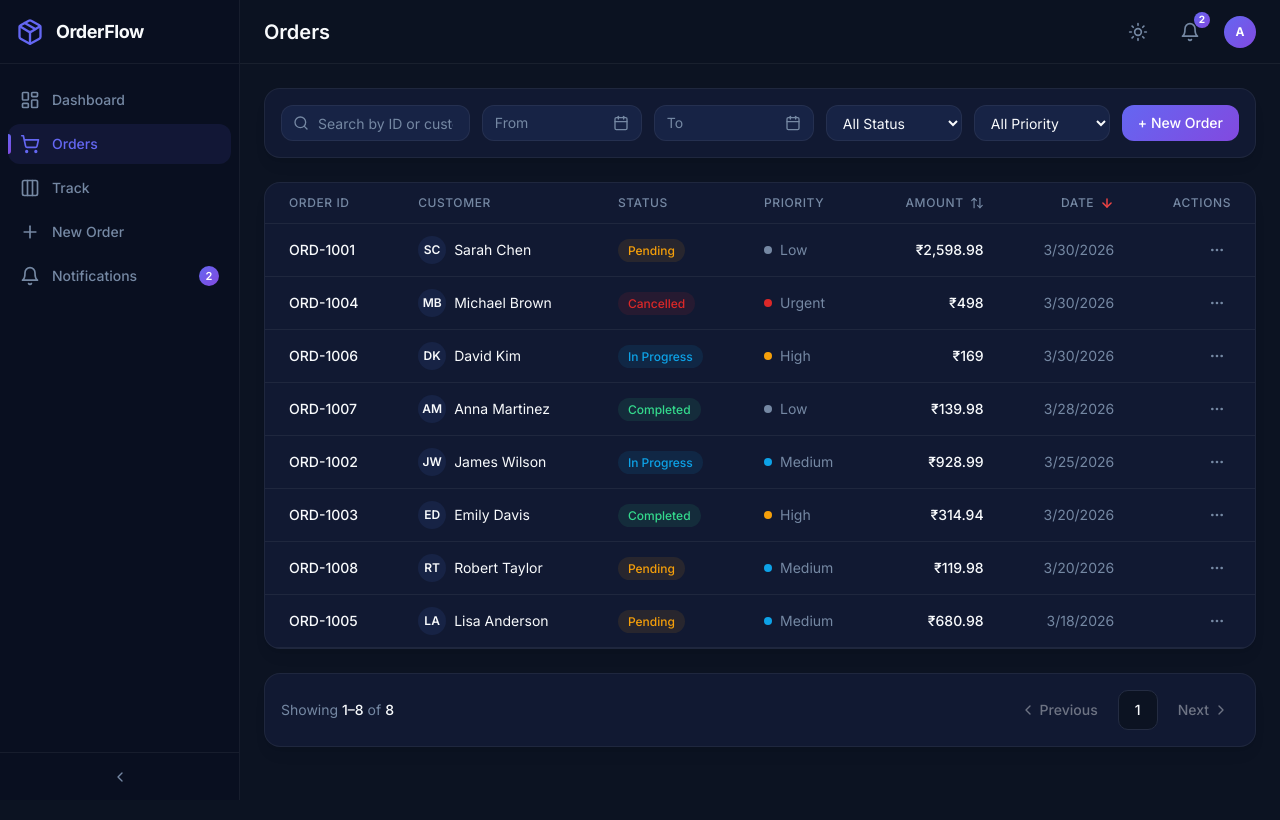
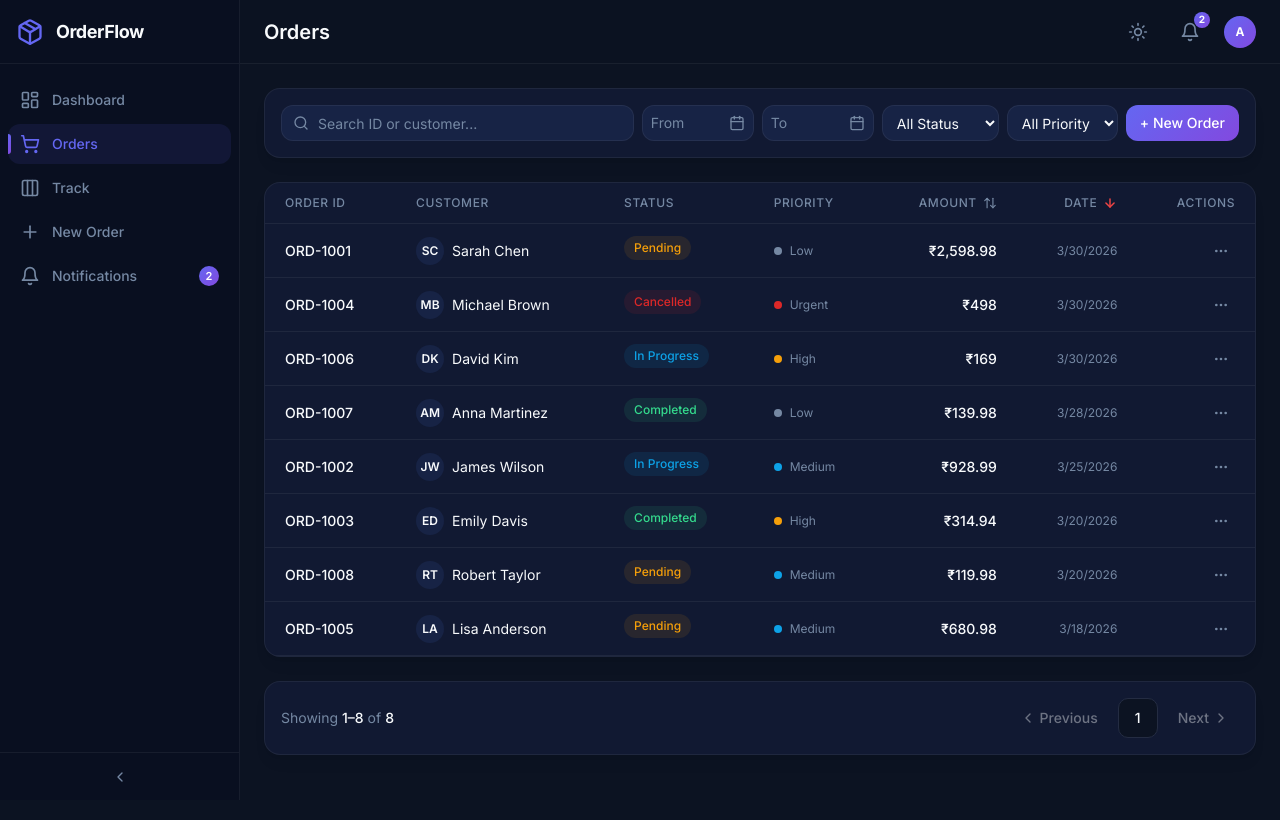
Before and after one commit to Shadab0072/order-management-system, a React (Vite) app: page /orders in a window 1280 px wide. Shown: the top 820 px of the page. Built offline with nearby package versions, Linux system fonts and the light colour scheme.

Commit message:
Refactor OrderList component for improved layout and styling.

```diff
--- a/src/pages/OrderList.jsx
+++ b/src/pages/OrderList.jsx
@@ -46,12 +46,13 @@ const priorityDot = {
   high: "bg-warning",
   urgent: "bg-destructive"
 };
-const filterDateTriggerClass = "flex min-w-0 flex-1 items-center justify-between gap-1 px-2 sm:px-3 text-left text-sm outline-none transition-colors hover:bg-muted/20";
+const filterDateTriggerClass =
+  "flex min-w-0 flex-1 items-center justify-between gap-1 px-2 text-left text-xs sm:text-sm outline-none transition-colors hover:bg-muted/20";
 function OrderListFilterDate({ label, value, onChange, disabled }) {
   return (
     <div
       className={cn(
-        "flex h-9 w-full min-w-0 sm:w-auto sm:flex-none sm:min-w-[10rem] sm:max-w-[11rem] items-stretch rounded-xl border border-border bg-surface-2 overflow-hidden",
+        "flex h-8 w-full min-w-0 sm:h-9 sm:w-auto sm:flex-none sm:min-w-[7rem] sm:max-w-[9rem] items-stretch rounded-xl border border-border bg-surface-2 overflow-hidden",
         "focus-within:ring-2 focus-within:ring-primary/30"
       )}>
       <Popover>
@@ -156,75 +157,56 @@ function OrderList() {
   };
   return (
     <div className="space-y-4 sm:space-y-6 animate-fade-in pb-10 sm:pb-12">
-      <div
-        className="glass-card p-3 sm:p-4 flex flex-col sm:flex-row flex-wrap items-stretch sm:items-center gap-2 sm:gap-3">
-        <div className="relative flex-1 min-w-0">
-          <Search
-            className="absolute left-3 top-1/2 -translate-y-1/2 h-4 w-4 text-muted-foreground" />
+      <div className="glass-card flex flex-wrap items-center gap-2 p-3 sm:gap-2 sm:p-4">
+        <div className="relative w-full min-w-0 flex-[1_1_100%] sm:flex-1 sm:basis-[min(100%,12rem)]">
+          <Search className="absolute left-2.5 top-1/2 h-3.5 w-3.5 -translate-y-1/2 text-muted-foreground sm:left-3 sm:h-4 sm:w-4" />
           <input
             type="text"
-            placeholder="Search by ID or customer..."
+            placeholder="Search ID or customer..."
             value={search}
             onChange={(e) => setSearch(e.target.value)}
-            className="w-full h-9 pl-9 pr-4 rounded-xl bg-surface-2 border border-border text-sm text-foreground placeholder:text-muted-foreground focus:outline-none focus:ring-2 focus:ring-primary/30" />
+            className="h-8 w-full rounded-xl border border-border bg-surface-2 pl-8 pr-3 text-sm text-foreground placeholder:text-muted-foreground focus:outline-none focus:ring-2 focus:ring-primary/30 sm:h-9 sm:pl-9 sm:pr-4"
+          />
         </div>
-        <div className="grid w-full grid-cols-2 gap-2 sm:flex sm:w-auto sm:min-w-0 sm:flex-wrap sm:items-center sm:gap-3">
+        <div className="flex w-full min-w-0 flex-[1_1_100%] gap-2 sm:w-auto sm:flex-[0_1_auto] sm:shrink-0">
           <OrderListFilterDate
             label="From"
             value={dateFrom}
             onChange={setDateFrom}
-            disabled={dateTo ? { after: endOfDay(dateTo) } : undefined} />
+            disabled={dateTo ? { after: endOfDay(dateTo) } : undefined}
+          />
           <OrderListFilterDate
             label="To"
             value={dateTo}
             onChange={setDateTo}
-            disabled={dateFrom ? { before: startOfDay(dateFrom) } : undefined} />
+            disabled={dateFrom ? { before: startOfDay(dateFrom) } : undefined}
+          />
         </div>
-        <div className="grid w-full grid-cols-2 gap-2 sm:flex sm:w-auto sm:min-w-0 sm:flex-wrap sm:items-center sm:gap-3">
+        <div className="flex w-full min-w-0 flex-[1_1_100%] gap-2 sm:w-auto sm:flex-[0_1_auto] sm:shrink-0">
           <select
             value={statusFilter}
             onChange={(e) => setStatusFilter(e.target.value)}
-            className="min-w-0 w-full sm:w-auto sm:min-w-[8.5rem] h-9 px-3 rounded-xl bg-surface-2 border border-border text-sm text-foreground focus:outline-none focus:ring-2 focus:ring-primary/30">
-            <option value="all">
-              All Status
-            </option>
-            <option value="pending">
-              Pending
-            </option>
-            <option value="in_progress">
-              In Progress
-            </option>
-            <option value="completed">
-              Completed
-            </option>
-            <option value="cancelled">
-              Cancelled
-            </option>
+            className="h-8 min-w-0 flex-1 rounded-xl border border-border bg-surface-2 px-2 text-xs text-foreground focus:outline-none focus:ring-2 focus:ring-primary/30 sm:h-9 sm:min-w-[6.5rem] sm:flex-none sm:px-2.5 sm:text-sm">
+            <option value="all">All Status</option>
+            <option value="pending">Pending</option>
+            <option value="in_progress">In Progress</option>
+            <option value="completed">Completed</option>
+            <option value="cancelled">Cancelled</option>
           </select>
           <select
             value={priorityFilter}
             onChange={(e) => setPriorityFilter(e.target.value)}
-            className="min-w-0 w-full sm:w-auto sm:min-w-[8.5rem] h-9 px-3 rounded-xl bg-surface-2 border border-border text-sm text-foreground focus:outline-none focus:ring-2 focus:ring-primary/30">
-            <option value="all">
-              All Priority
-            </option>
-            <option value="low">
-              Low
-            </option>
-            <option value="medium">
-              Medium
-            </option>
-            <option value="high">
-              High
-            </option>
-            <option value="urgent">
-              Urgent
-            </option>
+            className="h-8 min-w-0 flex-1 rounded-xl border border-border bg-surface-2 px-2 text-xs text-foreground focus:outline-none focus:ring-2 focus:ring-primary/30 sm:h-9 sm:min-w-[6.5rem] sm:flex-none sm:px-2.5 sm:text-sm">
+            <option value="all">All Priority</option>
+            <option value="low">Low</option>
+            <option value="medium">Medium</option>
+            <option value="high">High</option>
+            <option value="urgent">Urgent</option>
           </select>
         </div>
         <Link
           to="/orders/new"
-          className="w-full sm:w-auto shrink-0 h-9 px-4 rounded-xl gradient-primary text-primary-foreground text-sm font-medium flex items-center justify-center gap-2 hover:opacity-90 transition-opacity">
+          className="flex h-8 w-full shrink-0 items-center justify-center gap-1.5 rounded-xl px-3 text-xs font-medium text-primary-foreground gradient-primary transition-opacity hover:opacity-90 sm:h-9 sm:w-auto sm:px-3.5 sm:text-sm">
           + New Order
         </Link>
       </div>
@@ -306,23 +288,19 @@ function OrderList() {
       </div>
       <div className="glass-card overflow-hidden hidden sm:block">
         <div className="overflow-x-auto">
-          <table className="w-full text-sm">
+          <table className="w-full min-w-max text-sm">
             <thead>
               <tr className="border-b border-border">
-                <th
-                  className="text-left py-3 px-4 lg:px-6 text-xs font-medium text-muted-foreground uppercase tracking-wider">
+                <th className="whitespace-nowrap py-2.5 pl-3 pr-2 text-left text-[10px] font-medium uppercase tracking-wider text-muted-foreground sm:py-3 sm:pl-4 sm:pr-3 sm:text-xs lg:px-5">
                   Order ID
                 </th>
-                <th
-                  className="text-left py-3 px-4 lg:px-6 text-xs font-medium text-muted-foreground uppercase tracking-wider">
+                <th className="whitespace-nowrap py-2.5 px-2 text-left text-[10px] font-medium uppercase tracking-wider text-muted-foreground sm:py-3 sm:px-3 sm:text-xs lg:px-5">
                   Customer
                 </th>
-                <th
-                  className="text-left py-3 px-4 lg:px-6 text-xs font-medium text-muted-foreground uppercase tracking-wider">
+                <th className="whitespace-nowrap py-2.5 px-2 text-left text-[10px] font-medium uppercase tracking-wider text-muted-foreground sm:py-3 sm:px-3 sm:text-xs lg:px-5">
                   Status
                 </th>
-                <th
-                  className="text-left py-3 px-4 lg:px-6 text-xs font-medium text-muted-foreground uppercase tracking-wider hidden md:table-cell">
+                <th className="whitespace-nowrap py-2.5 px-2 text-left text-[10px] font-medium uppercase tracking-wider text-muted-foreground sm:py-3 sm:px-3 sm:text-xs lg:px-5">
                   Priority
                 </th>
                 <th
@@ -334,7 +312,7 @@ function OrderList() {
                         : "descending"
                       : undefined
                   }
-                  className="text-right py-3 px-4 lg:px-6 text-xs font-medium text-muted-foreground uppercase tracking-wider cursor-pointer select-none hover:text-foreground transition-colors"
+                  className="cursor-pointer select-none whitespace-nowrap py-2.5 px-2 text-right text-[10px] font-medium uppercase tracking-wider text-muted-foreground transition-colors hover:text-foreground sm:py-3 sm:px-3 sm:text-xs lg:px-5"
                   onClick={() => toggleSort("amount")}>
                   <span className="inline-flex w-full items-center justify-end gap-1.5">
                     Amount
@@ -358,7 +336,7 @@ function OrderList() {
                         : "descending"
                       : undefined
                   }
-                  className="text-right py-3 px-4 lg:px-6 text-xs font-medium text-muted-foreground uppercase tracking-wider cursor-pointer select-none hover:text-foreground transition-colors hidden lg:table-cell"
+                  className="cursor-pointer select-none whitespace-nowrap py-2.5 px-2 text-right text-[10px] font-medium uppercase tracking-wider text-muted-foreground transition-colors hover:text-foreground sm:py-3 sm:px-3 sm:text-xs lg:px-5"
                   onClick={() => toggleSort("date")}>
                   <span className="inline-flex w-full items-center justify-end gap-1.5">
                     Date
@@ -373,8 +351,7 @@ function OrderList() {
                     )}
                   </span>
                 </th>
-                <th
-                  className="text-right py-3 px-4 lg:px-6 text-xs font-medium text-muted-foreground uppercase tracking-wider">
+                <th className="whitespace-nowrap py-2.5 pl-2 pr-3 text-right text-[10px] font-medium uppercase tracking-wider text-muted-foreground sm:py-3 sm:pl-3 sm:pr-4 sm:text-xs lg:px-5">
                   Actions
                 </th>
               </tr>
@@ -392,43 +369,40 @@ function OrderList() {
                   }
                 }}
                 className="border-b border-border hover:bg-muted/30 transition-colors cursor-pointer">
-                <td className="py-3 px-4 lg:px-6 font-medium text-foreground">
+                <td className="whitespace-nowrap py-2.5 pl-3 pr-2 text-sm font-medium text-foreground sm:py-3 sm:pl-4 sm:pr-3 lg:px-5">
                   {order.id}
                 </td>
-                <td className="py-3 px-4 lg:px-6">
-                  <div className="flex items-center gap-2">
-                    <div
-                      className="h-7 w-7 rounded-full bg-surface-2 flex items-center justify-center text-xs font-semibold text-foreground shrink-0 hidden md:flex">
+                <td className="max-w-[8rem] py-2.5 px-2 sm:max-w-[10rem] sm:py-3 sm:px-3 md:max-w-[14rem] lg:max-w-none lg:px-5">
+                  <div className="flex items-center gap-1.5 sm:gap-2">
+                    <div className="hidden h-6 w-6 shrink-0 items-center justify-center rounded-full bg-surface-2 text-[10px] font-semibold text-foreground sm:flex sm:h-7 sm:w-7 sm:text-xs">
                       {order.customer.name.split(" ").map((n) => n[0]).join("")}
                     </div>
-                    <span className="text-foreground truncate max-w-[120px] lg:max-w-none">
-                      {order.customer.name}
-                    </span>
+                    <span className="truncate text-foreground">{order.customer.name}</span>
                   </div>
                 </td>
-                <td className="py-3 px-4 lg:px-6">
+                <td className="whitespace-nowrap py-2.5 px-2 sm:py-3 sm:px-3 lg:px-5">
                   <span
-                    className={cn("px-2.5 py-1 rounded-lg text-xs font-medium capitalize", statusBg[order.status])}>
+                    className={cn(
+                      "inline-block max-w-full truncate rounded-lg px-2 py-0.5 text-[10px] font-medium capitalize sm:px-2.5 sm:py-1 sm:text-xs",
+                      statusBg[order.status]
+                    )}>
                     {order.status.replace("_", " ")}
                   </span>
                 </td>
-                <td className="py-3 px-4 lg:px-6 hidden md:table-cell">
-                  <div className="flex items-center gap-2">
-                    <div className={cn("h-2 w-2 rounded-full", priorityDot[order.priority])} />
-                    <span className="text-muted-foreground capitalize">
-                      {order.priority}
-                    </span>
+                <td className="whitespace-nowrap py-2.5 px-2 sm:py-3 sm:px-3 lg:px-5">
+                  <div className="flex items-center gap-1.5 sm:gap-2">
+                    <div className={cn("h-2 w-2 shrink-0 rounded-full", priorityDot[order.priority])} />
+                    <span className="capitalize text-muted-foreground text-xs">{order.priority}</span>
                   </div>
                 </td>
-                <td className="py-3 px-4 lg:px-6 text-right font-medium text-foreground">
+                <td className="whitespace-nowrap py-2.5 px-2 text-right text-sm font-medium text-foreground sm:py-3 sm:px-3 lg:px-5">
                   ₹
                   {order.amount.toLocaleString()}
                 </td>
-                <td
-                  className="py-3 px-4 lg:px-6 text-right text-muted-foreground hidden lg:table-cell">
+                <td className="whitespace-nowrap py-2.5 px-2 text-right text-xs text-muted-foreground sm:py-3 sm:px-3 lg:px-5">
                   {new Date(order.date).toLocaleDateString()}
                 </td>
-                <td className="py-3 px-4 lg:px-6 text-right" onClick={(e) => e.stopPropagation()}>
+                <td className="py-2.5 pl-2 pr-3 text-right sm:py-3 sm:pl-3 sm:pr-4 lg:px-5" onClick={(e) => e.stopPropagation()}>
                   <DropdownMenu>
                     <DropdownMenuTrigger asChild={true}>
                       <button
```
